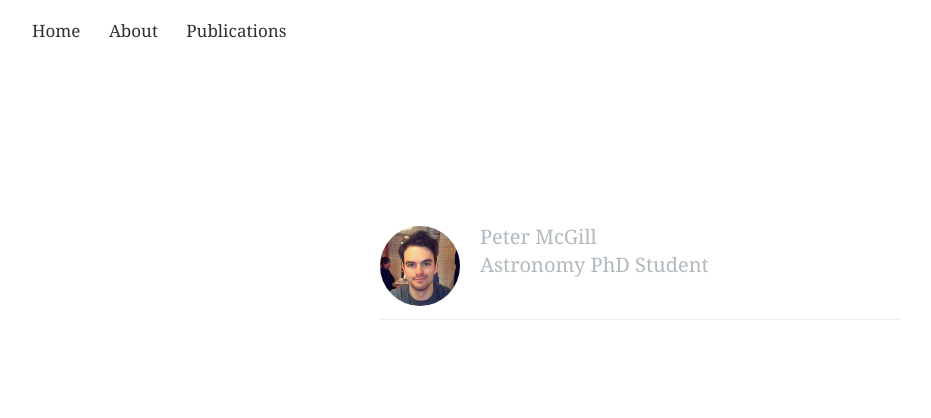
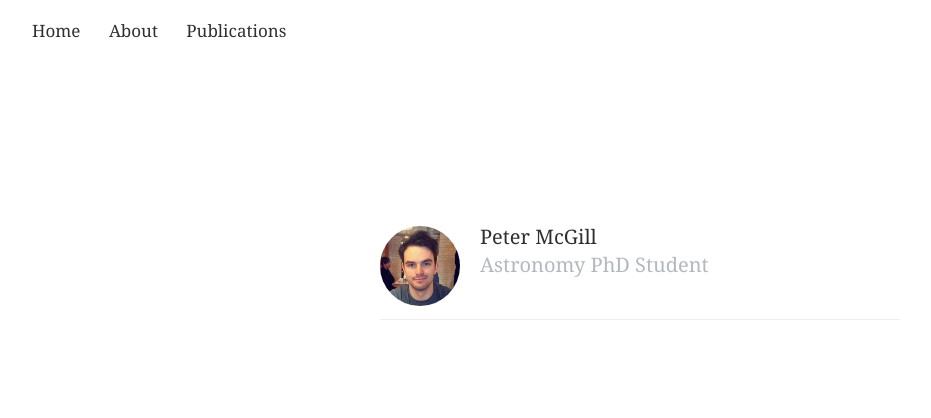
Before and after one commit to astrophpeter/astrophpeter.github.io, a Jekyll site: the page built from index.html, in a window 1280 px wide. Shown: the top 418 px of the page, without its empty margins (0-931 px from the left). Built offline with Jekyll 4.4.1, drawn with Linux system fonts in a browser that asks for light colours; nearby versions of some CDN libraries; the list of posts is cut into pages by our own code.

Commit message:
Update style.css

```diff
--- a/assets/css/style.css
+++ b/assets/css/style.css
@@ -100,7 +100,7 @@ h2 {
 }
 
 .profile #header div span.dark {
-	color: #b2b9be;
+	color: #303030;
 
 }
 
```
